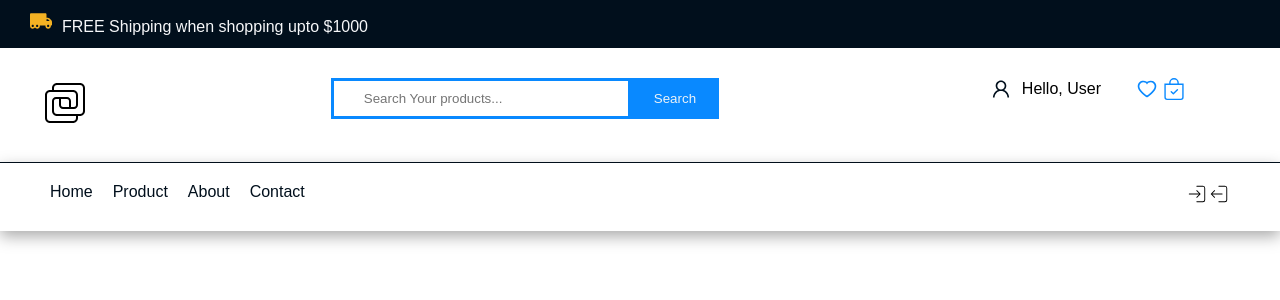
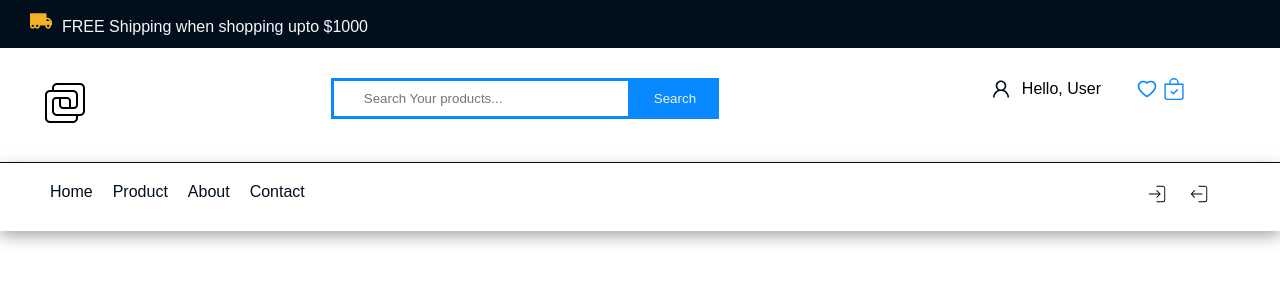
Before and after one commit to jegbune/my-ecommerce-app, a React (Create React App) app: page /Contact in a window 1280 px wide. Shown: the top 300 px of the page. Built offline with nearby package versions, Linux system fonts and the light colour scheme.

Commit message:
React lesson on Nav Array for Ecommerce

```diff
--- a/src/Component/ecommerceComponent/nav.css
+++ b/src/Component/ecommerceComponent/nav.css
@@ -130,3 +130,12 @@
     font-size: 22px;
     cursor: pointer;
 }
+
+.header .container .auth button {
+    margin-right: 20px;
+    font-size: 22px;
+    cursor: pointer;
+    background: none;
+    outline: none;
+    border: none;
+}
--- a/src/Component/ecommerceComponent/nav.js
+++ b/src/Component/ecommerceComponent/nav.js
@@ -65,8 +65,8 @@ function Nav() {
                 </ul>
                 </div>
                 <div className='auth'>
-                    <CiLogin />
-                    <CiLogout />
+                    <button><CiLogin /></button>
+                    <button><CiLogout /></button>
                 </div>
             </div>
 
```
Also changed, not shown: 1 other file (tests, documents, lock files or other folders).
